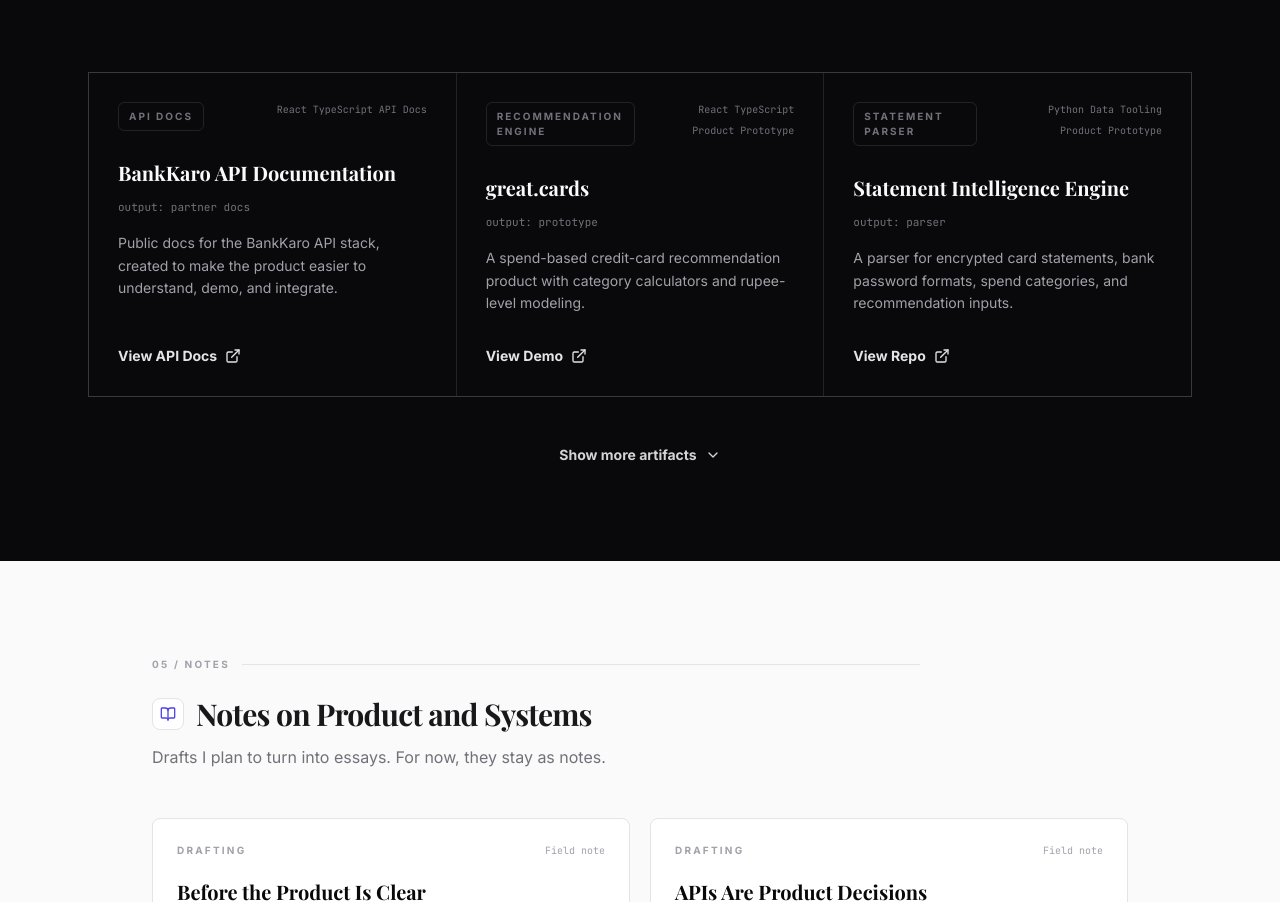
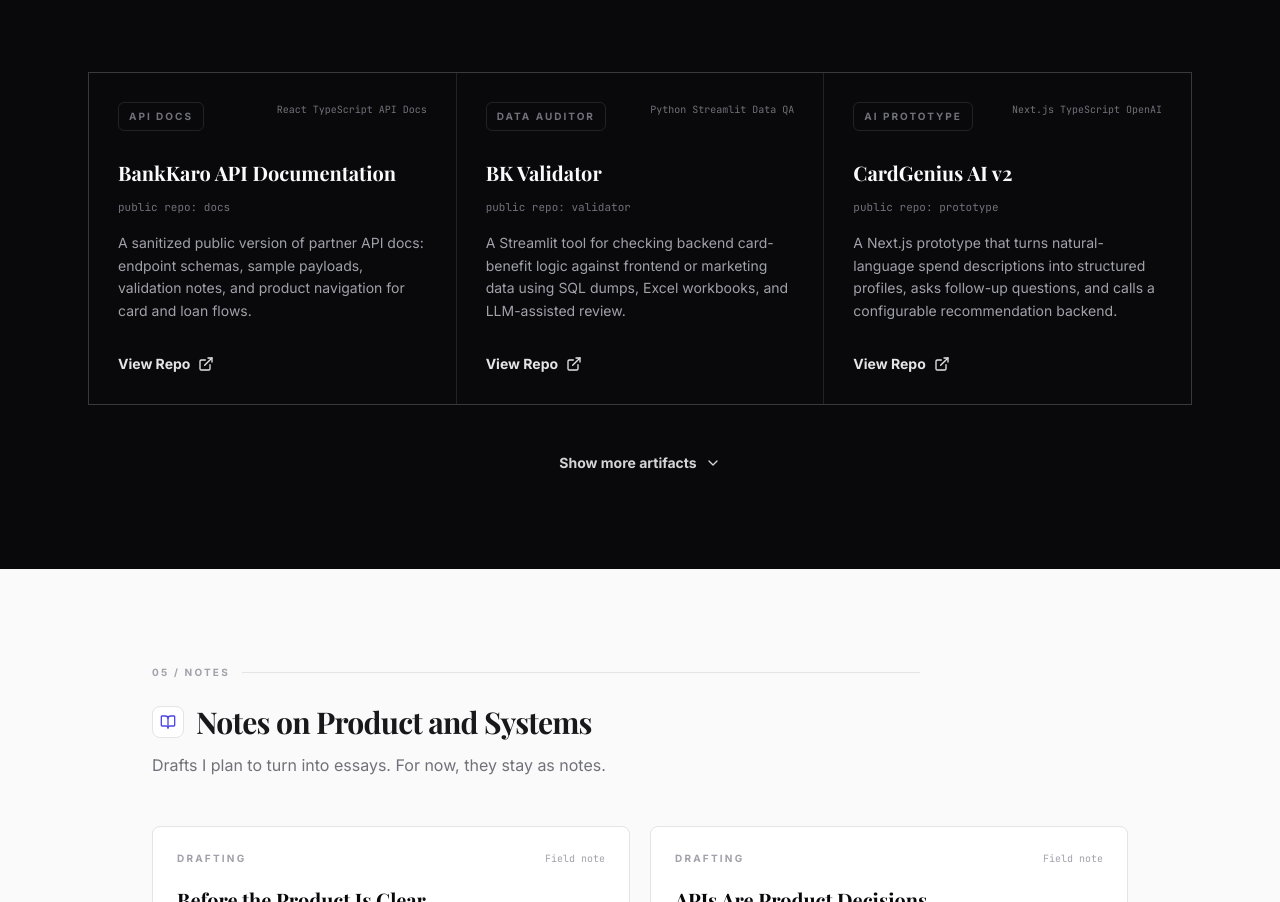
Before and after one commit to mohsinfd/Personal-Portfolio, a React (Vite) app: page / in a window 1280 px wide. Shown: the part 5006-5908 px from the top of the page. Built offline with nearby package versions, Linux system fonts and the light colour scheme; the HTML template or start-up script is replaced by a standard one; a web font is replaced by a local one.

Commit message:
Use public proof artifact links

```diff
--- a/src/data/demos.ts
+++ b/src/data/demos.ts
@@ -5,60 +5,50 @@
     title: "BankKaro API Documentation",
     subtitle: "Partner-facing API docs and integration reference",
     artifactType: "API Docs",
-    output: "output: partner docs",
-    description: "Public docs for the BankKaro API stack, created to make the product easier to understand, demo, and integrate.",
+    output: "public repo: docs",
+    description: "A sanitized public version of partner API docs: endpoint schemas, sample payloads, validation notes, and product navigation for card and loan flows.",
     tech: ["React", "TypeScript", "API Docs"],
     repoUrl: "https://github.com/mohsinfd/BankKaro-API-documentation",
-    cta: "View API Docs"
-  },
-  {
-    title: "great.cards",
-    subtitle: "Rupee-accurate recommendation engine",
-    artifactType: "Recommendation Engine",
-    output: "output: prototype",
-    description: "A spend-based credit-card recommendation product with category calculators and rupee-level modeling.",
-    tech: ["React", "TypeScript", "Product Prototype"],
-    repoUrl: "https://github.com/mohsinfd/cardgenius",
-    cta: "View Demo"
-  },
-  {
-    title: "Statement Intelligence Engine",
-    subtitle: "LLM-based spend parsing and categorization",
-    artifactType: "Statement Parser",
-    output: "output: parser",
-    description: "A parser for encrypted card statements, bank password formats, spend categories, and recommendation inputs.",
-    tech: ["Python", "Data Tooling", "Product Prototype"],
-    repoUrl: "https://github.com/mohsinfd/cgincognito",
     cta: "View Repo"
   },
   {
-    title: "Incognito UX Experiment",
-    subtitle: "Privacy-forward recommendation flow",
-    artifactType: "Privacy UX",
-    output: "output: UX experiment",
-    description: "An experiment to see whether clearer privacy framing could make recommendation journeys feel safer and less intimidating.",
-    tech: ["React", "UX Experiment"],
-    repoUrl: "https://github.com/mohsinfd/cgincognito",
-    cta: "View Demo"
-  },
-  {
-    title: "great.cards AI Prototype",
-    subtitle: "Conversational recommendation experiments",
-    artifactType: "AI Prototype",
-    output: "output: AI prototype",
-    description: "AI-led prototypes for chat-based discovery and guided card recommendations.",
-    tech: ["Python", "Product Prototype"],
-    repoUrl: "https://github.com/mohsinfd/cardgeniusAI",
+    title: "BK Validator",
+    subtitle: "Benefit-data consistency auditor",
+    artifactType: "Data Auditor",
+    output: "public repo: validator",
+    description: "A Streamlit tool for checking backend card-benefit logic against frontend or marketing data using SQL dumps, Excel workbooks, and LLM-assisted review.",
+    tech: ["Python", "Streamlit", "Data QA"],
+    repoUrl: "https://github.com/mohsinfd/BK-Validator",
     cta: "View Repo"
   },
   {
-    title: "Data Scraper & Tooling",
-    subtitle: "Supporting data infrastructure",
-    artifactType: "Data Tooling",
-    output: "output: tooling repo",
-    description: "Scripts and utilities for recommendation and comparison data.",
-    tech: ["JavaScript", "Data Tooling"],
-    repoUrl: "https://github.com/mohsinfd/Data-Scraper",
+    title: "CardGenius AI v2",
+    subtitle: "Conversational card recommendation prototype",
+    artifactType: "AI Prototype",
+    output: "public repo: prototype",
+    description: "A Next.js prototype that turns natural-language spend descriptions into structured profiles, asks follow-up questions, and calls a configurable recommendation backend.",
+    tech: ["Next.js", "TypeScript", "OpenAI"],
+    repoUrl: "https://github.com/mohsinfd/CardGeniusAIv2",
+    cta: "View Repo"
+  },
+  {
+    title: "CardGenius Batch Recommendations",
+    subtitle: "Spreadsheet-to-recommendation tooling",
+    artifactType: "Batch Tooling",
+    output: "public repo: batch runner",
+    description: "A Python toolkit for running card recommendations from spreadsheet inputs, with column mapping, retries, output shaping, and a Streamlit dashboard.",
+    tech: ["Python", "Streamlit", "FastAPI"],
+    repoUrl: "https://github.com/mohsinfd/cgonck",
+    cta: "View Repo"
+  },
+  {
+    title: "Meld",
+    subtitle: "Artifact-first product workspace",
+    artifactType: "Product Workspace",
+    output: "public repo: workspace",
+    description: "A local-first AI workspace that turns context and objectives into product artifacts: PRDs, edge cases, flow reviews, and implementation tickets.",
+    tech: ["Next.js", "Zod", "OpenAI"],
+    repoUrl: "https://github.com/mohsinfd/meld",
     cta: "View Repo"
   }
 ];
```
